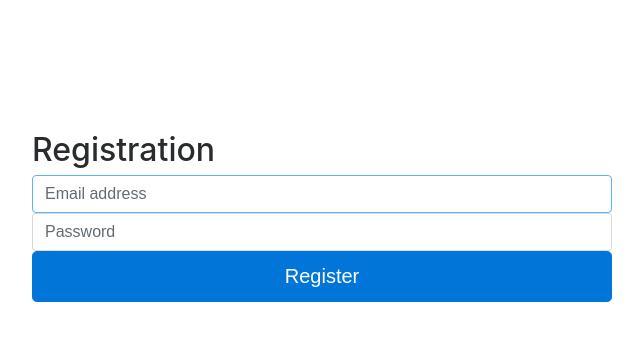
After one commit to sohailADev/PhpLoginSystem, a PHP site: page /reg.php in a window 1280 px wide. The commit adds this page. Shown: the top 341 px of the page, without its empty margins (318-961 px from the left). Run offline with PHP 8.4, Linux system fonts and the light colour scheme; some libraries are stand-ins or nearby versions.

Commit message:
edit some code

```diff
--- /dev/null
+++ b/include/config.php
@@ -0,0 +1,6 @@
+<?php
+
+if(!defined('__CONFIG__')){
+    exit('You do not have a config file ');
+
+}
--- /dev/null
+++ b/reg.php
@@ -0,0 +1,81 @@
+<?php
+require 'vendor/autoload.php';
+define('__CONFIG__',true);
+require_once 'include/config.php';
+
+?>
+
+<!DOCTYPE html>
+<html lang="en">
+
+  <head>
+    <meta charset="utf-8">
+    <meta http-equiv="X-UA-Compatible" content="IE=edge">
+    <meta name="viewport" content="width=device-width, initial-scale=1">
+    <!-- The above 3 meta tags *must* come first in the head; any other head content must come *after* these tags -->
+    <title>Bootstrap 101 Template</title>
+
+    <!-- Bootstrap -->
+    <link href="css/bootstrap.min.css" rel="stylesheet">
+
+    <!-- HTML5 shim and Respond.js for IE8 support of HTML5 elements and media queries -->
+    <!-- WARNING: Respond.js doesn't work if you view the page via file:// -->
+    <!--[if lt IE 9]>
+      <script src="https://oss.maxcdn.com/html5shiv/3.7.3/html5shiv.min.js"></script>
+      <script src="https://oss.maxcdn.com/respond/1.4.2/respond.min.js"></script>
+    <![endif]-->
+  </head>
+  <body>
+
+
+      <div class="container-fluid">
+
+  <div class="row">
+  <hr>
+  </div>
+  <div class="row">
+  <hr>
+  </div>
+  <div class="row">
+  <hr>
+  </div>
+  <div class="row">
+  <hr>
+  </div>
+  <div class="row">
+    <div class="col-sm-3" ></div>
+    <div class="col-sm-6" >
+
+    <div class="container">
+
+        <form class="form-signin">
+          <h2 class="form-signin-heading">Registration</h2>
+          <label for="inputEmail" class="sr-only">Email address</label>
+          <input type="email" id="inputEmail" class="form-control" placeholder="Email address" required autofocus>
+
+          <label for="inputPassword" class="sr-only">Password</label>
+          <input type="password" id="inputPassword" class="form-control" placeholder="Password" required>
+
+          <button class="btn btn-lg btn-primary btn-block" type="submit">Register</button>
+        </form>
+
+      </div> <!-- /container -->
+
+
+
+    </div>
+    <div class="col-sm-3" ></div>
+  </div>
+</div>
+
+
+
+    <!-- jQuery (necessary for Bootstrap's JavaScript plugins) -->
+    <script src="https://ajax.googleapis.com/ajax/libs/jquery/1.12.4/jquery.min.js"></script>
+    <!-- Include all compiled plugins (below), or include individual files as needed -->
+    <script src="https://npmcdn.com/tether@1.2.4/dist/js/tether.min.js"></script>
+<script src="https://npmcdn.com/bootstrap@4.0.0-alpha.5/dist/js/bootstrap.min.js"></script>
+    <script src="js/bootstrap.min.js"></script>
+
+  </body>
+</html>
```
Also changed, not shown: include/footer.php (added, +8 -0 lines), index.php (+13 -39 lines), login.php (added, +85 -0 lines).
